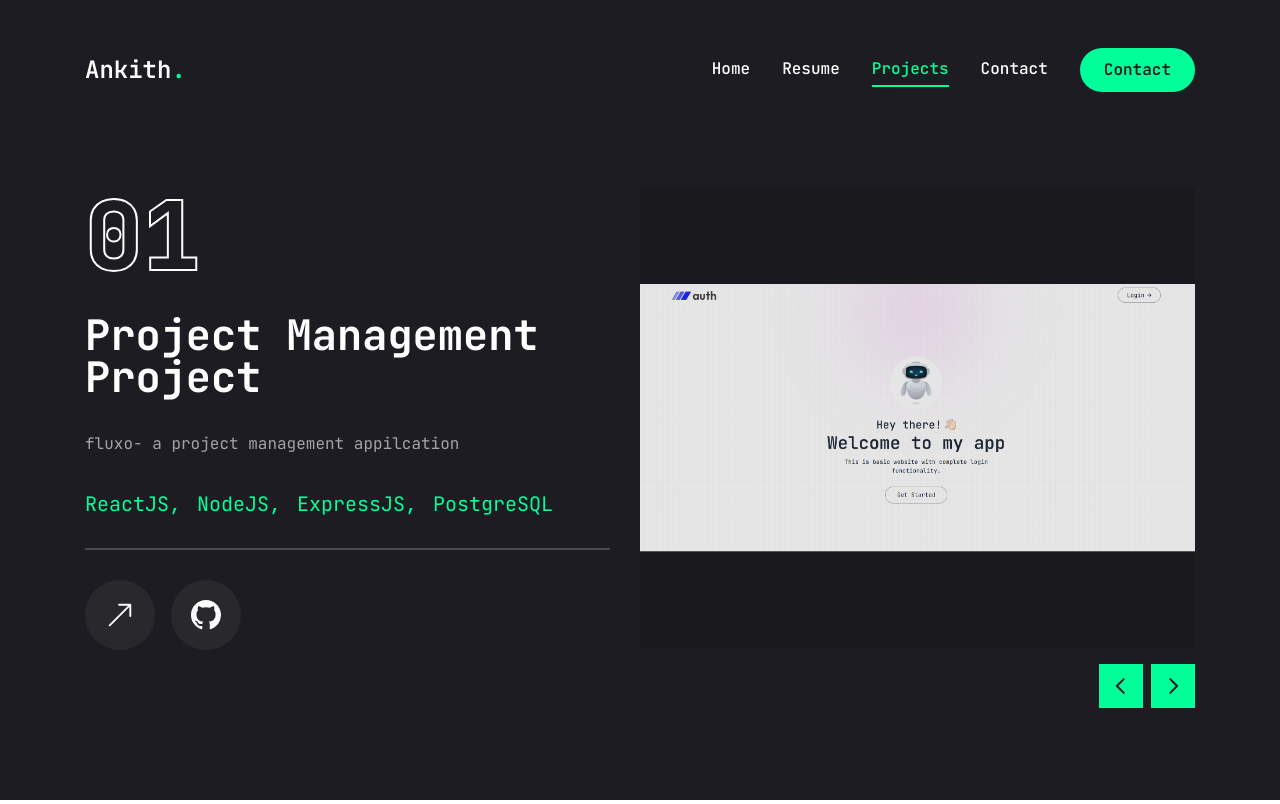
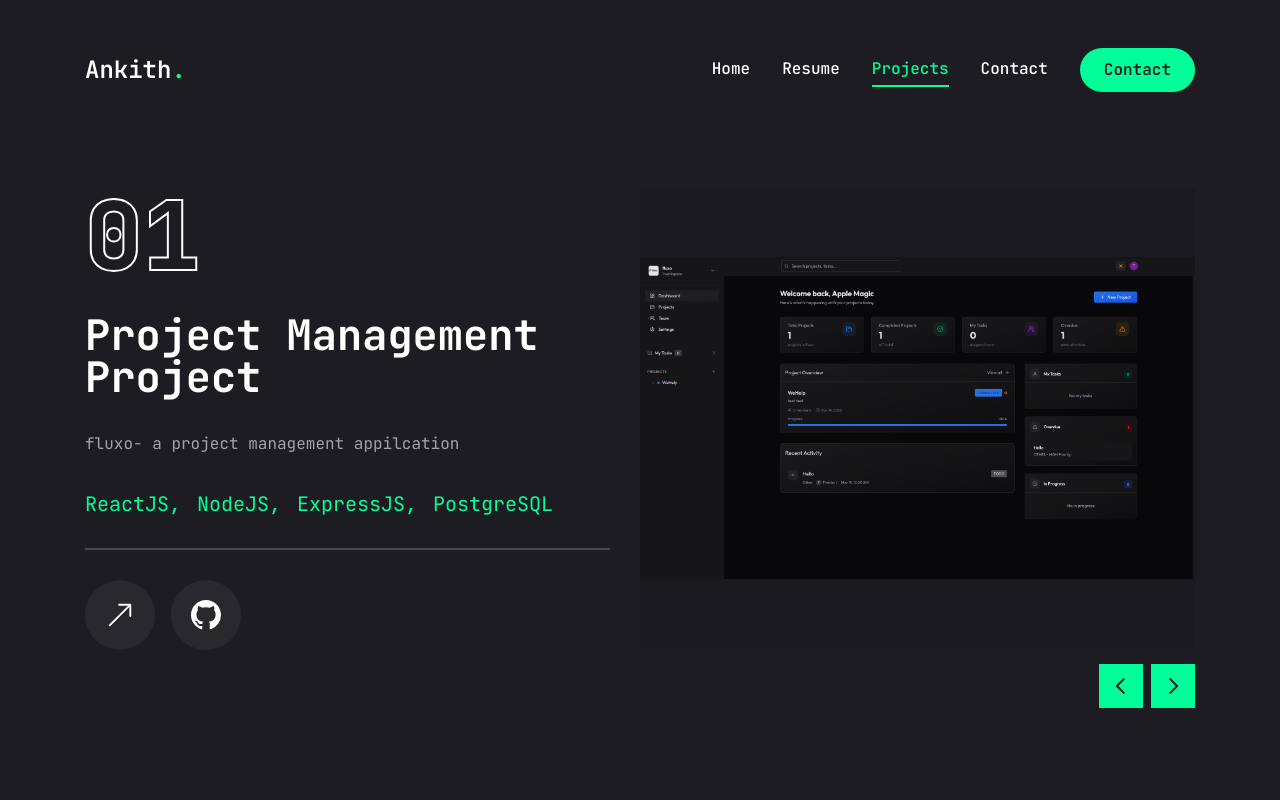
Before and after one commit to applemagic-01/personal-porftfolio, a Next.js app: page /projects in a window 1280 px wide. Built offline with nearby package versions, Linux system fonts and the light colour scheme.

Commit message:
Update page.jsx

```diff
--- a/app/projects/page.jsx
+++ b/app/projects/page.jsx
@@ -21,7 +21,7 @@ const works = [
         title: 'Project 1',
         description: 'fluxo- a project management appilcation',
         stack: [{ name: "ReactJS" }, { name: "NodeJS" }, { name: "ExpressJS" }, { name: "PostgreSQL" }],
-        image: '/assets/work/thumb4.png',
+        image: '/assets/work/thumb6.png',
         live: "https://fluxo-virid.vercel.app/",
         github: 'https://github.com/applemagic-01/fluxo'
     },
```
